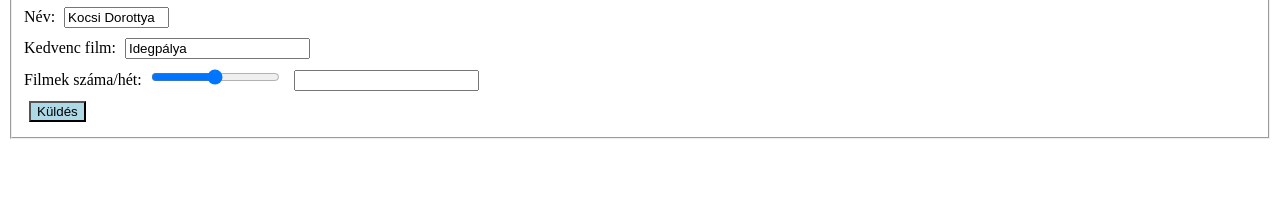
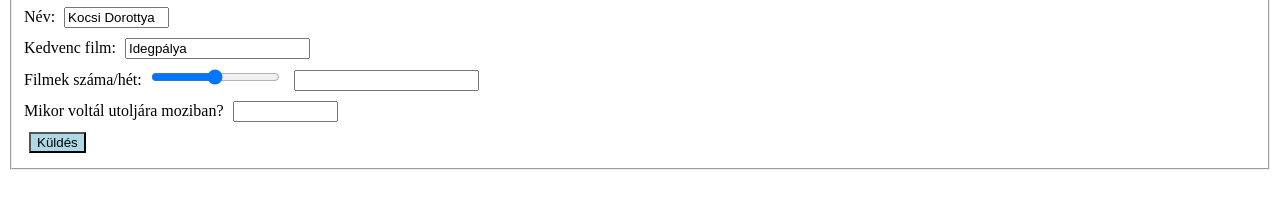
Before and after one commit to Dorkilla/Alap_Urlap, a plain HTML site: page index.html in a window 1280 px wide. Shown: the part 101-310 px from the top of the page. Drawn offline with Linux system fonts and the light colour scheme.

Commit message:
szerkesztes

```diff
--- a/index.html
+++ b/index.html
@@ -22,6 +22,9 @@
         oninput="this.form.f_sz.value=this.value">
         <input type="number" name="f_sz" size="6" oninput="this.form.filmek_szama.value=this.value">
         <br>
+        <label for="mikor">Mikor voltál utoljára moziban?</label>
+        <input type="text" id="mikor" name="mikor_voltal" size="10">
+        <br>
         <input type="submit" value="Küldés">
     </fieldset>
 
```
